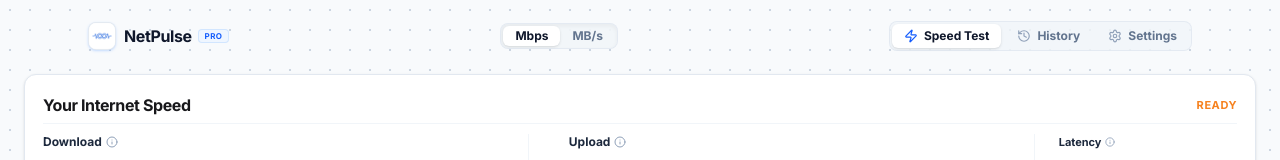
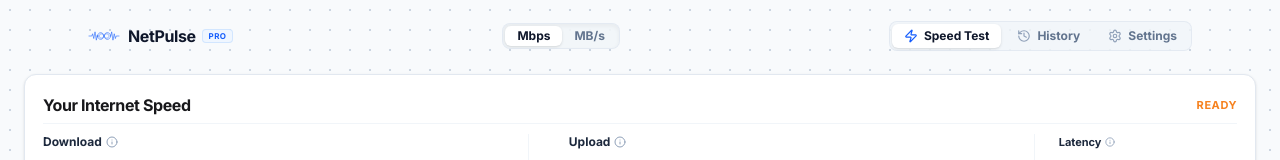
Before and after one commit to Suvesh108/NetPulse, a React (Vite) app: page / in a window 1280 px wide. Shown: the top 160 px of the page. Built offline with nearby package versions, Linux system fonts and the light colour scheme.

Commit message:
feat: implement standalone transparent blue infinity pulse vector logo mark with no background or border

```diff
--- a/src/App.tsx
+++ b/src/App.tsx
@@ -3,6 +3,7 @@ import { Activity, History, Settings, Zap, ArrowUpDown } from 'lucide-react';
 import SpeedTest from './components/SpeedTest';
 import HistoryList from './components/HistoryList';
 import SettingsPanel from './components/SettingsPanel';
+import InfinityPulseLogo from './components/InfinityPulseLogo';
 import { SpeedTestResult, SimulationSettings } from './types';
 
 export default function App() {
@@ -113,11 +114,9 @@ export default function App() {
       <header className="w-full shrink-0 bg-transparent z-50 pt-2.5 sm:pt-3 px-8 sm:px-12 md:px-16 transition-all">
         <div className="w-full max-w-7xl 2xl:max-w-[1500px] mx-auto h-11 sm:h-12 flex items-center justify-between px-4 sm:px-6">
 
-          {/* Brand Logo with Live Status Node */}
-          <div className="flex items-center gap-2">
-            <div className="w-7 h-7 rounded-lg overflow-hidden flex items-center justify-center shadow-sm shadow-blue-500/20 group cursor-pointer transition-transform hover:scale-105 active:scale-95 bg-white border border-slate-200/90">
-              <img src="/logo.jpg" alt="NetPulse Infinity Pulse Logo" className="w-full h-full object-cover" />
-            </div>
+          {/* Standalone Transparent Infinity Pulse Logo Mark */}
+          <div className="flex items-center gap-2 group cursor-pointer">
+            <InfinityPulseLogo className="w-8 h-4 text-blue-600 group-hover:text-blue-700 transition-all duration-300 group-hover:scale-105" />
             <div className="flex items-center gap-1.5">
               <span className="font-sans text-sm sm:text-base font-black tracking-tight text-slate-900">
                 NetPulse
--- /dev/null
+++ b/src/components/InfinityPulseLogo.tsx
@@ -0,0 +1,60 @@
+import React from 'react';
+
+interface InfinityPulseLogoProps {
+  className?: string;
+  strokeWidth?: number;
+  color?: string;
+}
+
+export default function InfinityPulseLogo({
+  className = "w-9 h-5 text-blue-600",
+  strokeWidth = 3.5,
+  color = "currentColor"
+}: InfinityPulseLogoProps) {
+  return (
+    <svg
+      viewBox="0 0 200 80"
+      fill="none"
+      xmlns="http://www.w3.org/2000/svg"
+      className={`${className} overflow-visible inline-block shrink-0`}
+      aria-label="NetPulse Logo"
+    >
+      {/* Left pulse wave entering the infinity loop */}
+      <path
+        d="M 6,40 L 24,40 L 29,26 L 36,56 L 44,14 L 52,66 L 58,40"
+        stroke={color}
+        strokeWidth={strokeWidth}
+        strokeLinecap="round"
+        strokeLinejoin="round"
+      />
+
+      {/* Smooth continuous infinity loop */}
+      <path
+        d="M 58,40 C 64,12 94,12 100,40 C 106,68 136,68 142,40 C 136,12 106,12 100,40 C 94,68 64,68 58,40 Z"
+        stroke={color}
+        strokeWidth={strokeWidth}
+        strokeLinecap="round"
+        strokeLinejoin="round"
+      />
+
+      {/* Inner concentric loop ring for layered depth */}
+      <path
+        d="M 68,40 C 72,22 93,22 100,40 C 107,58 128,58 132,40 C 128,22 107,22 100,40 C 93,58 72,58 68,40 Z"
+        stroke={color}
+        strokeWidth={strokeWidth * 0.85}
+        strokeLinecap="round"
+        strokeLinejoin="round"
+        opacity="0.9"
+      />
+
+      {/* Right pulse wave exiting the infinity loop */}
+      <path
+        d="M 142,40 L 148,14 L 156,66 L 164,26 L 171,56 L 176,40 L 194,40"
+        stroke={color}
+        strokeWidth={strokeWidth}
+        strokeLinecap="round"
+        strokeLinejoin="round"
+      />
+    </svg>
+  );
+}
```
Also changed, not shown: public/favicon.svg.
